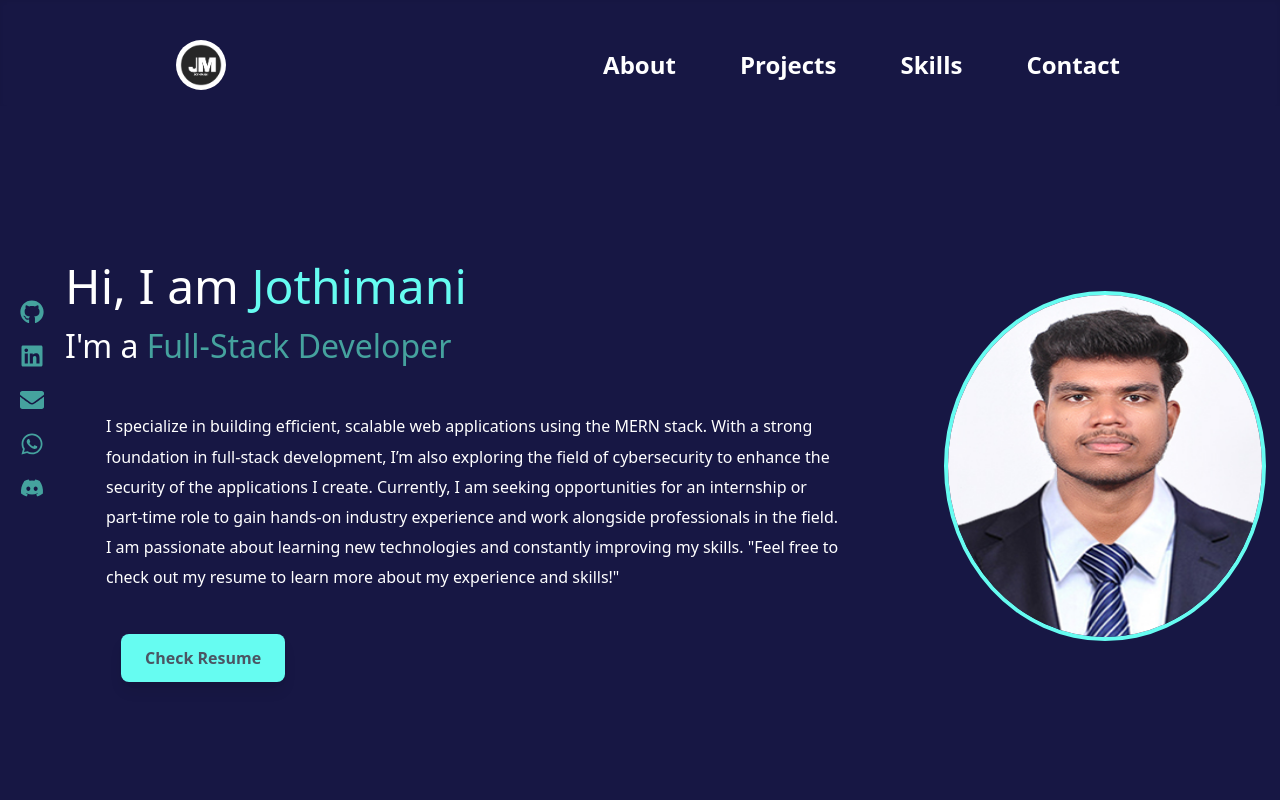
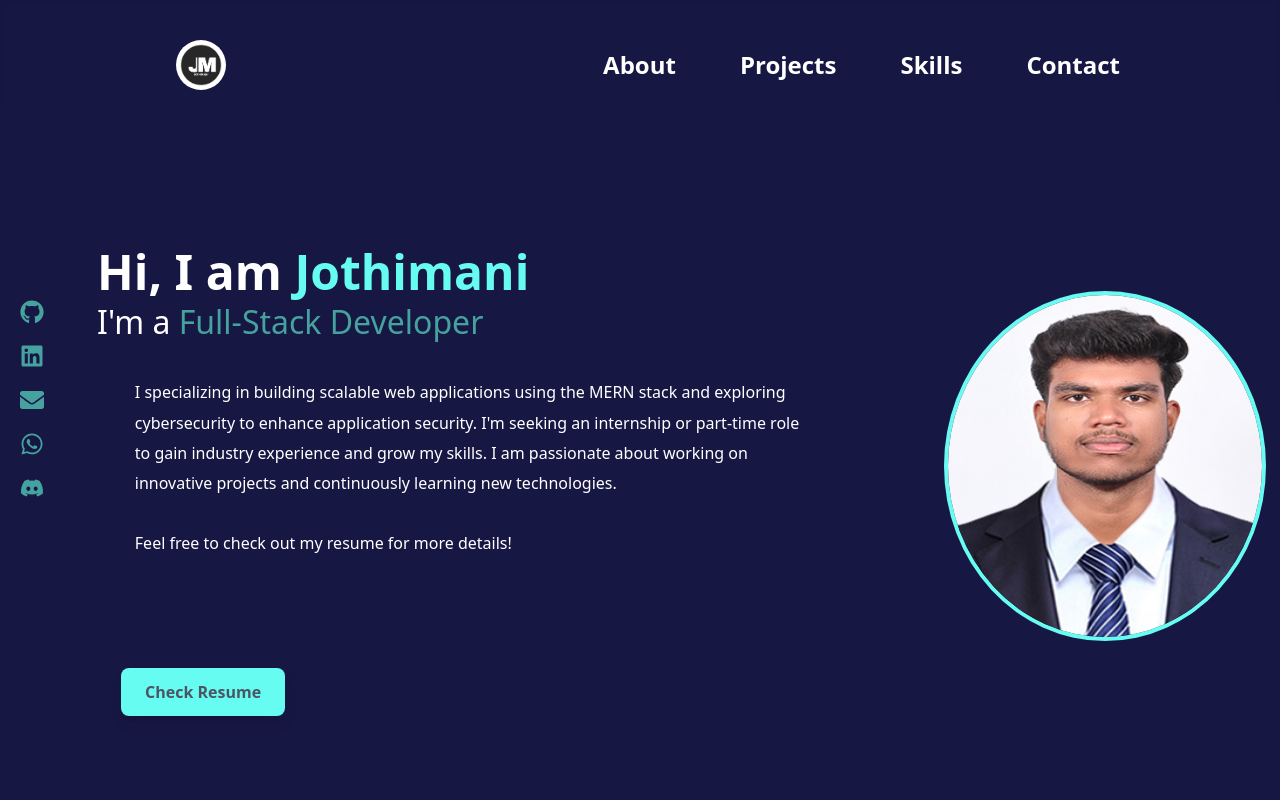
Before and after one commit to jothimani2004/portfolio-site, a React (Create React App) app: page / in a window 1280 px wide. Shown: the top 800 px of the page. Built offline with nearby package versions, Linux system fonts and the light colour scheme.

Commit message:
profile changs

```diff
--- a/src/Aboutme.js
+++ b/src/Aboutme.js
@@ -10,18 +10,21 @@ const HeroSection = () => {
     <section className="hero-section mt-20 xl:mt-0" id='about'>
         <div className='aboutcontainer'>
               <div className="hero-content">
-                        <h1>Hi, I am  <span>Jothimani</span></h1>
-                        <h2> I'm a  <span>Full-Stack Developer</span></h2>
-                        <p className='m-8 text-2xl leading-20'>
-                        I specialize in building efficient, scalable web applications using the MERN stack. With a strong foundation in full-stack development, I’m also exploring the field of cybersecurity to enhance the security of the applications I create.
+              <div className="p-8">
+    <h1 className="text-4xl md:text-5xl font-bold font-sans">
+        Hi, I am <span className="text-teal-500">Jothimani</span>
+    </h1>
+    <h2 className="text-2xl md:text-3xl font-medium mt-2">
+        I'm a <span className="text-teal-500">Full-Stack Developer</span>
+    </h2>
+    <p className="mt-6 text-lg md:text-xl leading-10 font-light brightness-200">
+    I specializing in building scalable web applications using the MERN stack and exploring cybersecurity to enhance application security. I'm seeking an internship or part-time role to gain industry experience and grow my skills. I am passionate about working on innovative projects and continuously learning new technologies.
+        <br />
+        <br />
+        Feel free to check out my resume for more details!
+    </p>
+</div>
 
-Currently, I am seeking opportunities for an internship or part-time role to gain hands-on industry experience and work alongside professionals in the field. I am passionate about learning new technologies and constantly improving my skills.
-
-"Feel free to check out my resume to learn more about my experience and skills!"
-
-
-
-                        </p>
                         <div className="hero-buttons mt-10">
 
 
--- a/src/Project.css
+++ b/src/Project.css
@@ -85,6 +85,7 @@ button{
         justify-content: space-around;
         margin:4%;
         padding: 0%;
+        align-items: center;
     }
 
     button{
@@ -96,4 +97,5 @@ button{
         font-size: .8em;
 
     }
+
   }
```
